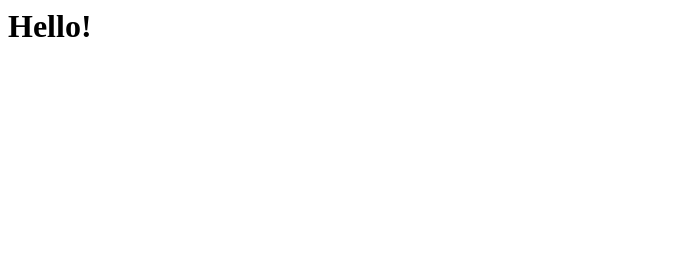
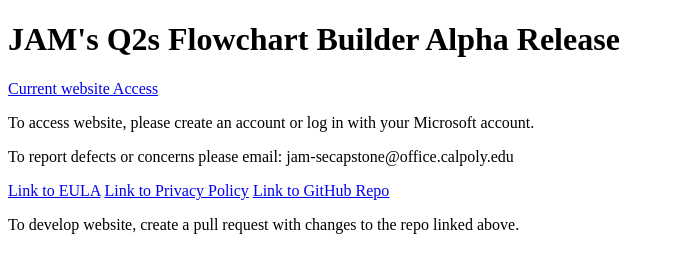
Before and after one commit to JennyFerriol/JAM-Alpha, a plain HTML site: page index.html in a window 1280 px wide. Shown: the whole page, without its empty margins (0-675 px from the left). Drawn offline with Linux system fonts and the light colour scheme.

Commit message:
Update index.html

```diff
--- a/index.html
+++ b/index.html
@@ -1 +1,22 @@
-<h1>Hello!</h1>
+<!DOCTYPE html>
+<html>
+<body>
+
+  <h1>JAM's Q2s Flowchart Builder Alpha Release</h1>
+
+  <a href="localhost:3000">Current website Access</a>
+
+  <p>To access website, please create an account or log in with your Microsoft account.</p>
+
+  <p>To report defects or concerns please email: jam-secapstone@office.calpoly.edu </p>
+
+  <a href="https://docs.google.com/document/d/1XOf463rTBKy_iXvHZHmyuptxQvprby8UO74XuBkSP-Y/edit?usp=sharing">Link to EULA</a>
+
+  <a href="https://docs.google.com/document/d/1A4aB2mapS8B4XHXGrcYS4LhkJQwjVz6G1R6MQK5C35A/edit?usp=sharing">Link to Privacy Policy</a>
+
+  <a href="https://github.com/CPSECapstone/JAM_Q2S">Link to GitHub Repo</a>
+
+  <p>To develop website, create a pull request with changes to the repo linked above.</p>
+
+</body>
+</html>
```
